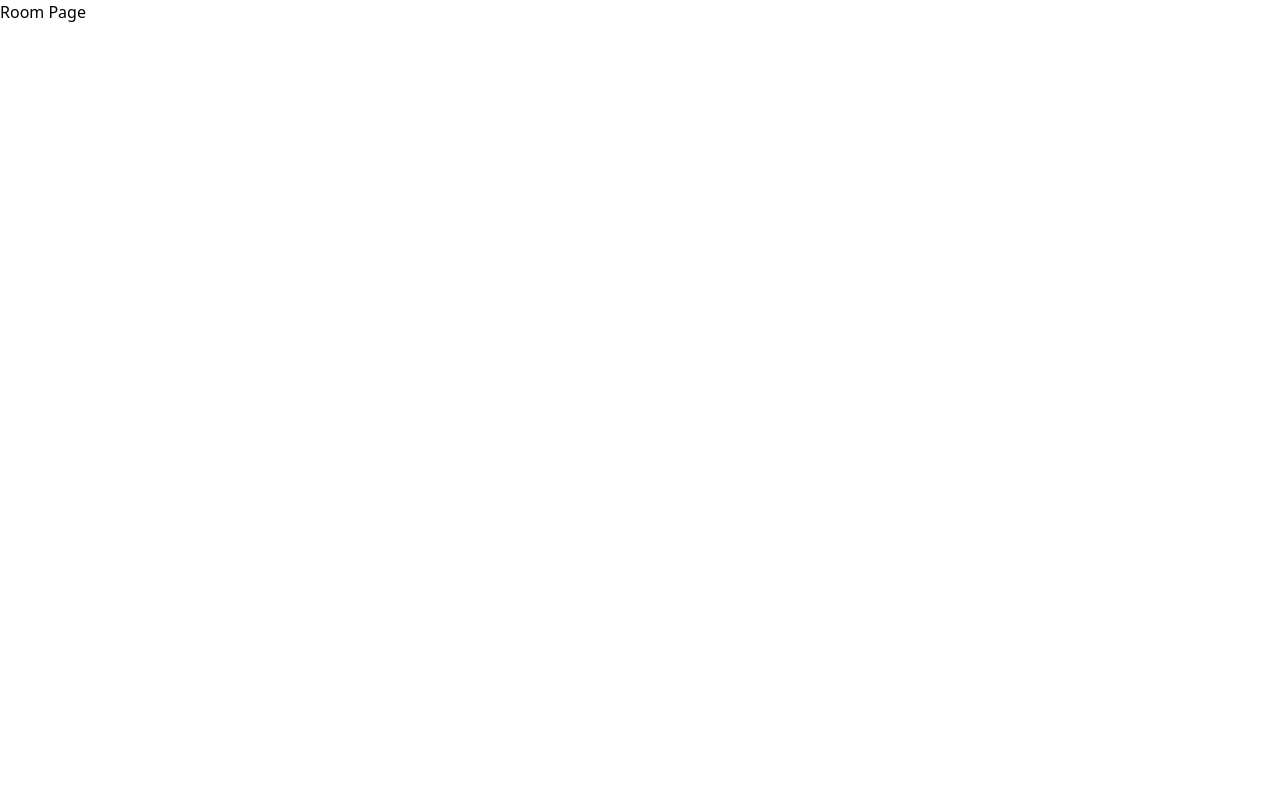
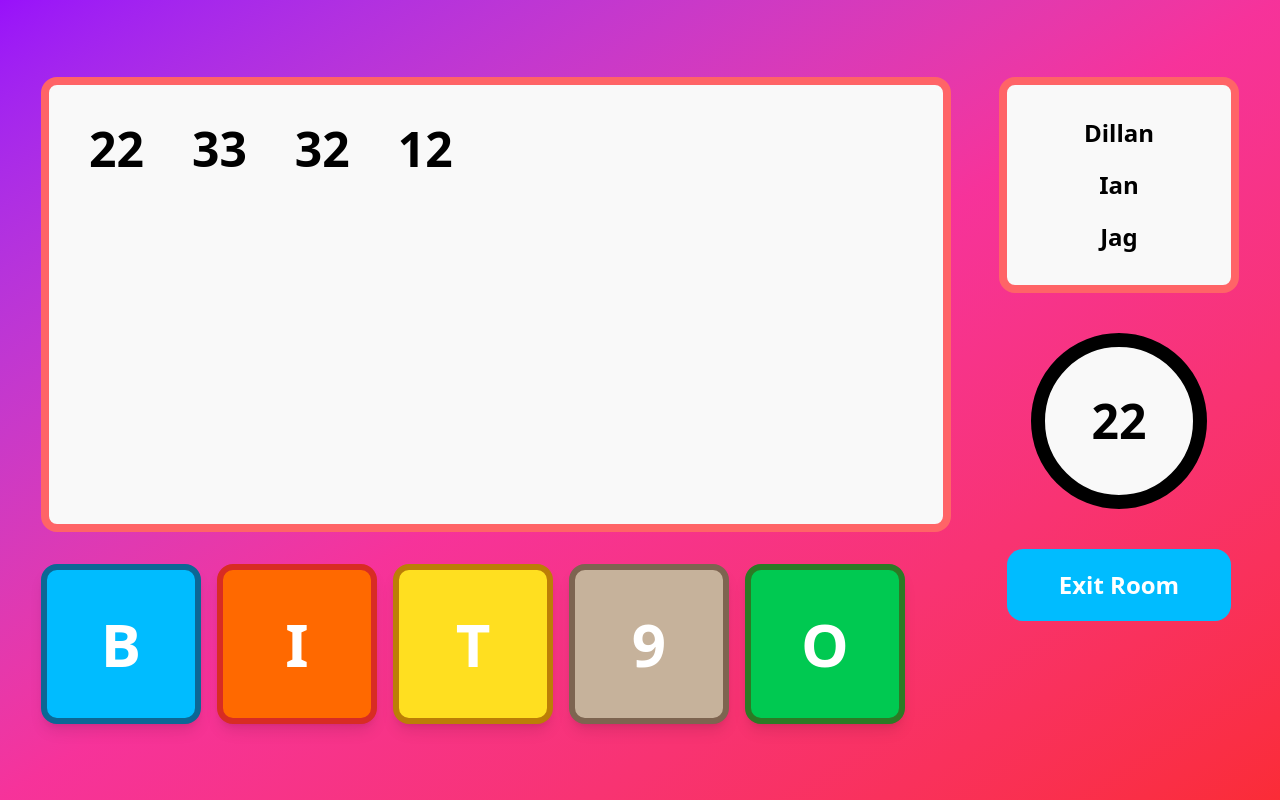
Before and after one commit to UCC-Batch-26/bingo-app, a React (Vite) app in the folder apps/frontend/: page /room/1 in a window 1280 px wide. Built offline with nearby package versions, Linux system fonts and the light colour scheme.

Commit message:
feat: added room-page-ui

```diff
--- a/apps/frontend/src/modules/Room/Pages/room-page.jsx
+++ b/apps/frontend/src/modules/Room/Pages/room-page.jsx
@@ -1,8 +1,69 @@
+import React from 'react';
+
 export function RoomPage() {
+  const players = ['Dillan', 'Ian', 'Jag'];
+  const calledNumbers = [22, 33, 32, 12];
+  const currentNumber = 22;
+
   return (
-    <div>
-      {' '}
-      <h1> Room Page</h1>{' '}
+    <div className="flex flex-col items-center justify-center min-h-screen bg-gradient-to-br from-purple-600 via-pink-500 to-red-500 p-10">
+      {/* Top section */}
+      <div className="flex gap-12 items-start">
+        {/* Left Column (Board + BINGO letters) */}
+        <div className="flex flex-col items-start">
+          {/* Called Numbers Board */}
+          <div className="bg-white border-8 border-red-400 rounded-2xl p-10 w-[910px] h-[455px]">
+            <div className="flex gap-12 text-5xl font-bold">
+              {calledNumbers.map((num, i) => (
+                <span key={i}>{num}</span>
+              ))}
+            </div>
+          </div>
+
+          {/* BINGO Letters Row */}
+          <div className="flex gap-4 mt-8">
+            <div className="bg-sky-400 border-6 border-[#0C6795] w-40 h-40 flex items-center justify-center rounded-2xl text-white text-6xl font-bold shadow-lg">
+              B
+            </div>
+            <div className="bg-orange-500 border-6 border-[#D82C23] w-40 h-40 flex items-center justify-center rounded-2xl text-white text-6xl font-bold shadow-lg">
+              I
+            </div>
+            <div className="bg-yellow-300 border-6 border-[#BC7E06] w-40 h-40 flex items-center justify-center rounded-2xl text-white text-6xl font-bold shadow-lg">
+              T
+            </div>
+            <div className="bg-[#C6B29B] border-6 border-[#7D6450] w-40 h-40 flex items-center justify-center rounded-2xl text-white text-6xl font-bold shadow-lg">
+              9
+            </div>
+            <div className="bg-green-500 border-6 border-[#2C7A25] w-40 h-40 flex items-center justify-center rounded-2xl text-white text-6xl font-bold shadow-lg">
+              O
+            </div>
+          </div>
+        </div>
+
+        {/* Right Column (Players + Current Number + Exit) */}
+        <div className="flex flex-col items-center justify-between">
+          {/* Player List */}
+          <div className="bg-white border-8 border-red-400 rounded-2xl p-8 w-60 mb-10">
+            <ul className="space-y-5 text-center text-2xl">
+              {players.map((player, i) => (
+                <li key={i} className="font-bold">
+                  {player}
+                </li>
+              ))}
+            </ul>
+          </div>
+
+          {/* Current Number */}
+          <div className="w-44 h-44 flex items-center justify-center text-5xl font-bold border-[14px] border-black rounded-full bg-white mb-10">
+            {currentNumber}
+          </div>
+
+          {/* Exit Button */}
+          <button className="bg-sky-400 hover:bg-sky-500 text-white font-bold px-8 py-5 rounded-2xl w-56 text-2xl">
+            Exit Room
+          </button>
+        </div>
+      </div>
     </div>
   );
 }
```
